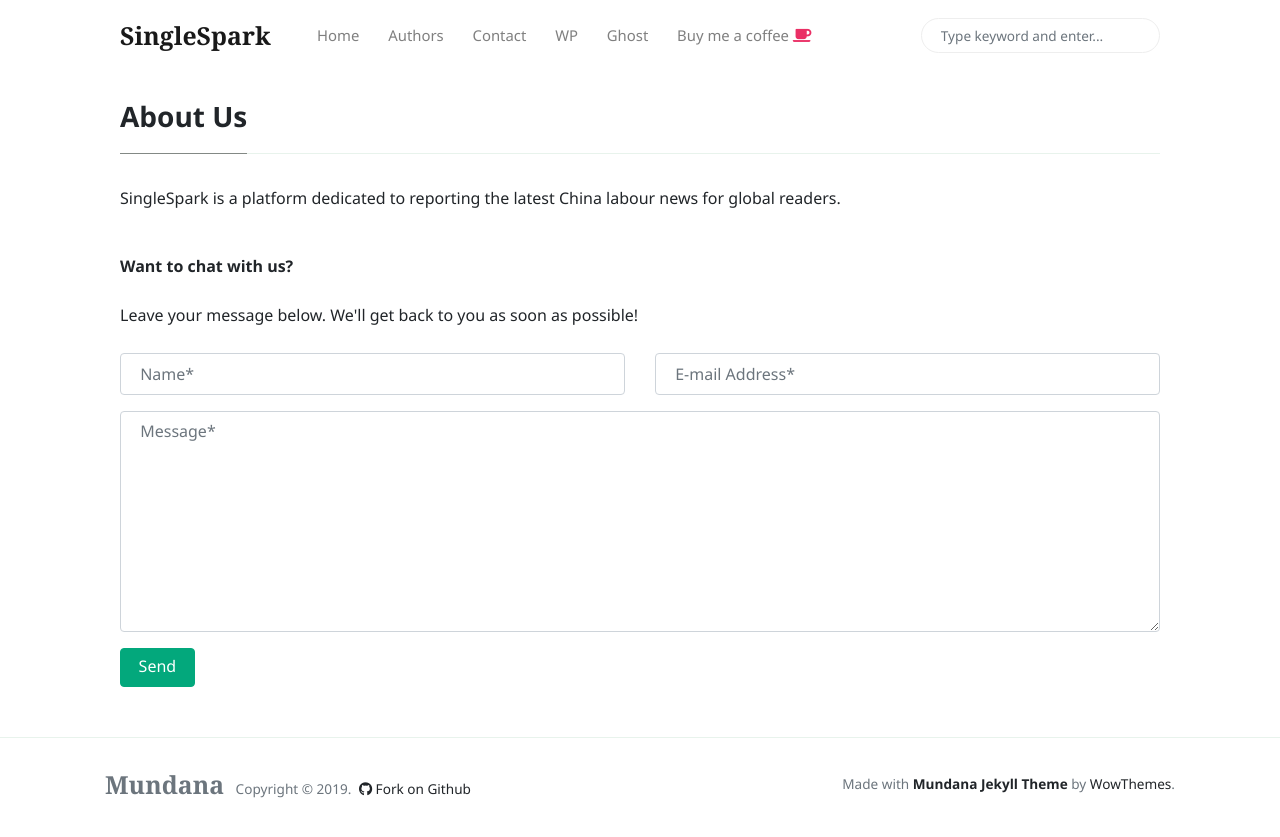
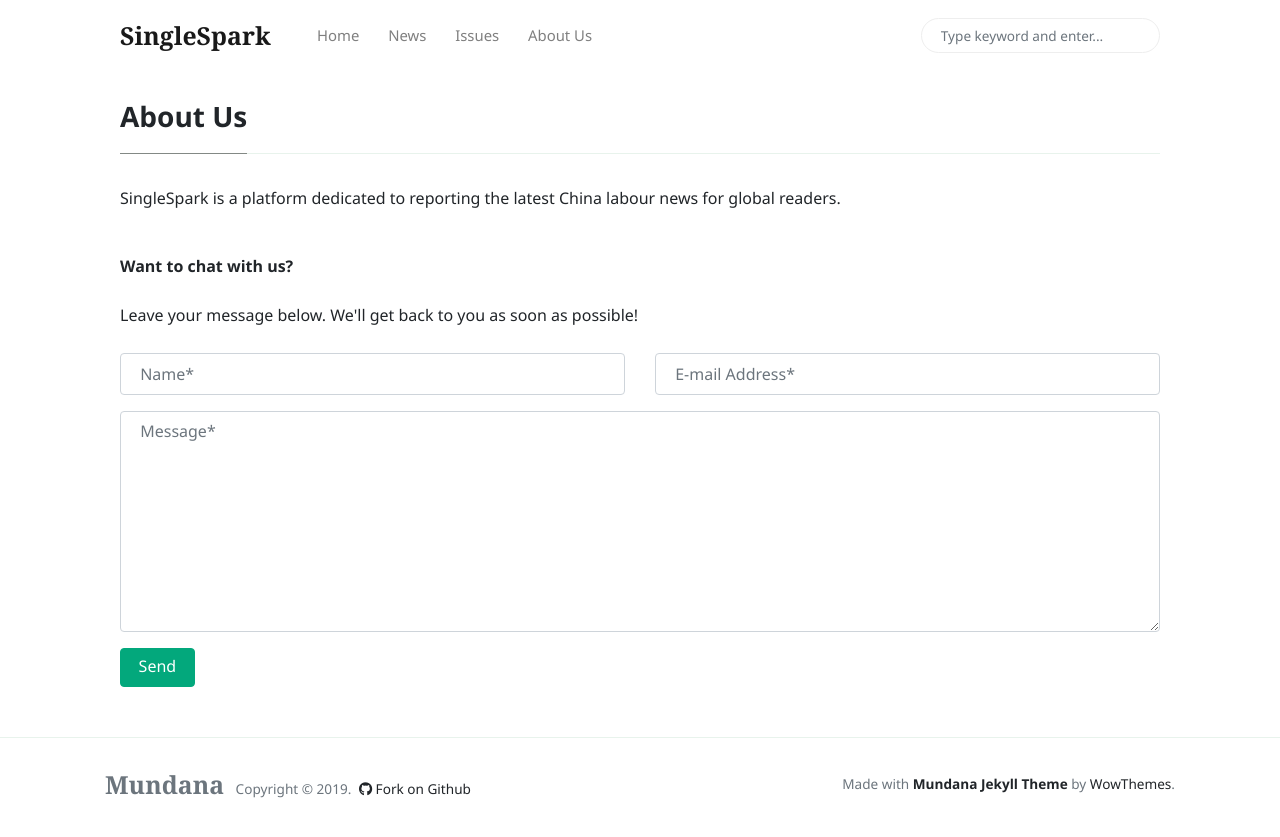
Before and after one commit to laoquan18/laoquan18.github.io, a Jekyll site: the page built from _pages/contact.md, in a window 1280 px wide. Shown: the top 837 px of the page. Built offline with Jekyll 4.4.1, drawn with Linux system fonts in a browser that asks for light colours; nearby versions of some CDN libraries.

Commit message:
Update menu-header.html

```diff
--- a/_includes/menu-header.html
+++ b/_includes/menu-header.html
@@ -4,17 +4,11 @@
 <a class="nav-link" href="{{site.baseurl}}/index.html">Home</a>
 </li>
 <li class="nav-item">
-<a class="nav-link" href="{{site.baseurl}}/authors-list.html">Authors</a>
+<a class="nav-link" href="{{site.baseurl}}/news.html">News</a>
 </li>
 <li class="nav-item">
-<a class="nav-link" href="{{site.baseurl}}/contact.html">Contact</a>
+<a class="nav-link" href="{{site.baseurl}}/issues.html">Issues</a>
 </li>
 <li class="nav-item">
-<a target="_blank" class="nav-link" href="https://www.wowthemes.net/themes/mundana-wordpress/">WP</a>
+<a class="nav-link" href="{{site.baseurl}}/about.html">About Us</a>
 </li>
-<li class="nav-item">
-<a target="_blank" class="nav-link" href="https://www.wowthemes.net/themes/mundana-ghost/">Ghost</a>
-</li>
-<li class="nav-item">
-<a target="_blank" class="nav-link" href="https://www.wowthemes.net/donate/">Buy me a coffee <i class="fa fa-coffee text-danger"></i></a>
-</li>
```
